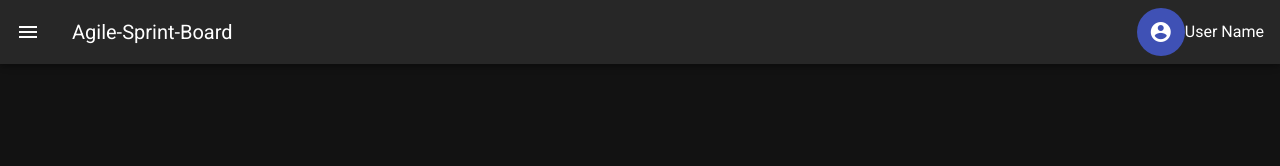
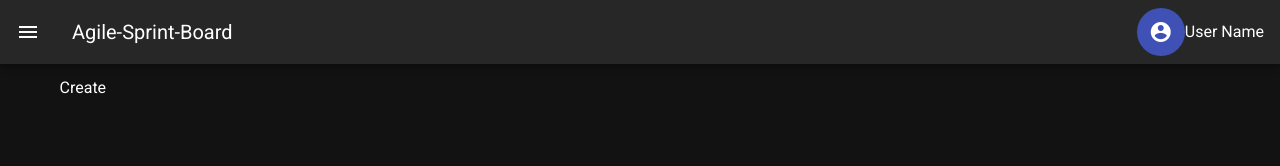
Before and after one commit to filrey/Nuxt-Sprint-Board, a Nuxt app: page /create in a window 1280 px wide. Shown: the top 166 px of the page. Built offline with nearby package versions, Linux system fonts and the light colour scheme.

Commit message:
installed axios

```diff
--- a/layouts/default.vue
+++ b/layouts/default.vue
@@ -74,6 +74,11 @@ export default {
           title: "Demo",
           to: "/demo",
         },
+        {
+          icon: "mdi-face",
+          title: "Create",
+          to: "/create",
+        },
       ],
       miniVariant: false,
       right: true,
--- a/package.json
+++ b/package.json
@@ -9,6 +9,7 @@
     "generate": "nuxt generate"
   },
   "dependencies": {
+    "axios": "^0.20.0",
     "nuxt": "^2.14.0"
   },
   "devDependencies": {
--- /dev/null
+++ b/pages/create/index.vue
@@ -0,0 +1,3 @@
+<template>
+  <div>Create</div>
+</template>
```
Also changed, not shown: 1 other file (tests, documents, lock files or other folders).
